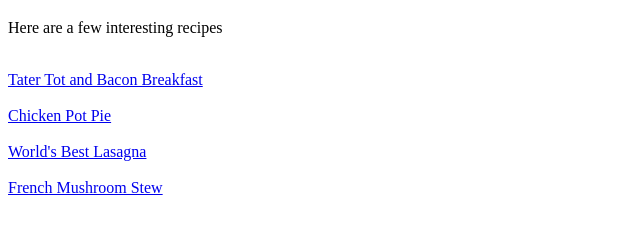
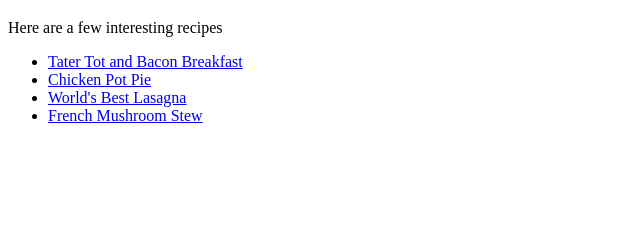
Before and after one commit to tracygravelle/odin-recipes, a plain HTML site: page index.html in a window 1280 px wide. Shown: the part 61-292 px from the top of the page, without its empty margins (0-640 px from the left). Drawn offline with Linux system fonts and the light colour scheme.

Commit message:
Change recipe links to unordered list

```diff
--- a/index.html
+++ b/index.html
@@ -5,23 +5,21 @@
     <meta name="viewport" content="width=device-width, initial-scale=1.0" />
     <title>Odin Recipes</title>
   </head>
+
   <body>
     <h1>Odin Recipes</h1>
 
     <p>Here are a few interesting recipes</p>
-    <br />
-    <a href="./recipes/breakfast-casserole.html"
-      >Tater Tot and Bacon Breakfast</a
-    >
-    <br />
-    <br />
-    <a href="./recipes/chx-pot-pie.html">Chicken Pot Pie</a>
-    <br />
-    <br />
-    <a href="./recipes/lasagna.html">World's Best Lasagna</a>
-    <br />
-    <br />
-    <a href="./recipes/mushroom-stew.html">French Mushroom Stew</a>
+    <ul>
+      <li>
+        <a href="./recipes/breakfast-casserole.html"
+          >Tater Tot and Bacon Breakfast</a
+        >
+      </li>
+      <li><a href="./recipes/chx-pot-pie.html">Chicken Pot Pie</a></li>
+      <li><a href="./recipes/lasagna.html">World's Best Lasagna</a></li>
+      <li><a href="./recipes/mushroom-stew.html">French Mushroom Stew</a></li>
+    </ul>
     <br />
   </body>
 </html>
```
